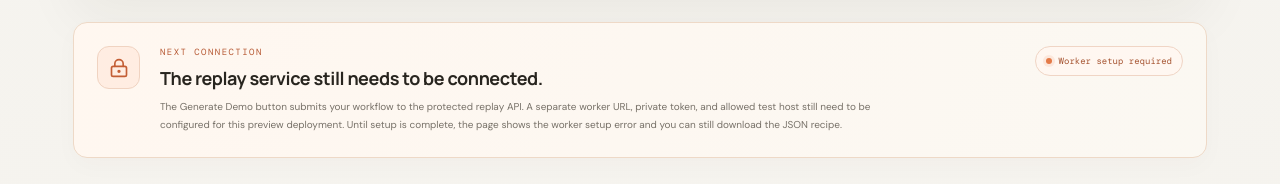
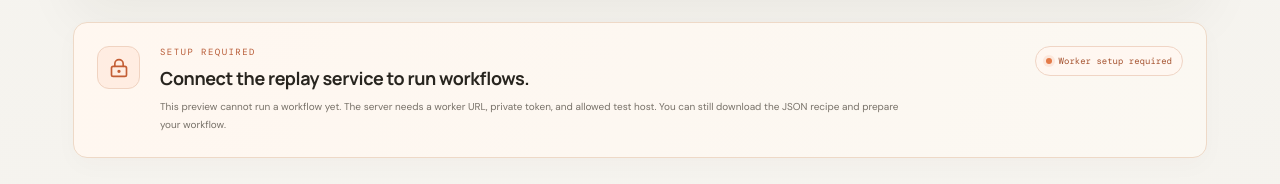
Before and after one commit to arhan1-hub/Cutlume, a Next.js app: page /replay in a window 1280 px wide. Shown: the part 3143-3327 px from the top of the page. Built offline with nearby package versions, Linux system fonts and the light colour scheme; no server answers.

Commit message:
Clarify replay service status in workspace

```diff
--- a/app/replay/page.tsx
+++ b/app/replay/page.tsx
@@ -567,8 +567,8 @@ export default function DemoReplayPage() {
 
         <section className="replay-connection">
           <div className="replay-connection-icon"><LockKeyhole size={20} /></div>
-          <div className="replay-connection-copy"><span className="eyebrow">NEXT CONNECTION</span><h2>The replay service still needs to be connected.</h2><p>The Generate Demo button submits your workflow to the protected replay API. {workerConfigured ? "The server reports that a worker is configured; use a separate test app and dummy data." : "A separate worker URL, private token, and allowed test host still need to be configured for this preview deployment."} Until setup is complete, the page shows the worker setup error and you can still download the JSON recipe.</p></div>
-          <div className="replay-connection-status"><span className="replay-status-dot" /> {workerConfigured ? "Worker connected" : "Worker setup required"}</div>
+          <div className="replay-connection-copy"><span className="eyebrow">{workerConfigured ? "REPLAY SERVICE" : "SETUP REQUIRED"}</span><h2>{workerConfigured ? "The replay service is connected." : "Connect the replay service to run workflows."}</h2><p>{workerConfigured ? "The server reports that the replay worker is configured. Test with a staging app and dummy data first; compatibility with your app is not guaranteed until a complete replay succeeds." : "This preview cannot run a workflow yet. The server needs a worker URL, private token, and allowed test host. You can still download the JSON recipe and prepare your workflow."}</p></div>
+          <div className="replay-connection-status"><span className="replay-status-dot" /> {workerConfigured ? "Worker configured" : "Worker setup required"}</div>
         </section>
 
         <footer className="replay-footer"><Link className="brand replay-brand" href="/"><span className="brand-mark"><Clapperboard size={16} /></span><span>cutlume<span className="brand-period">.</span></span></Link><span>Build the workflow once. Refresh the demo when the product changes.</span><Link className="replay-footer-link" href="/">Launch studio <ArrowUpRight size={13} /></Link></footer>
```
